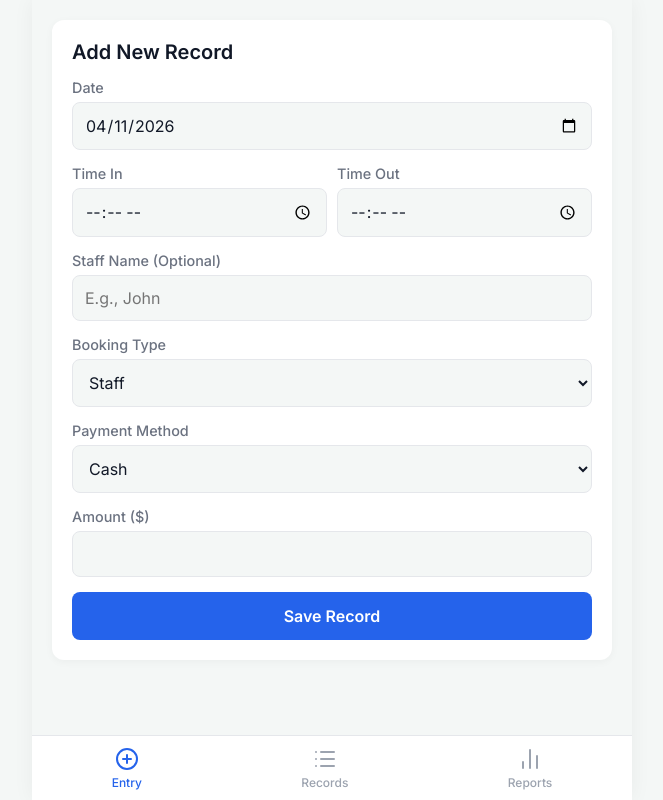
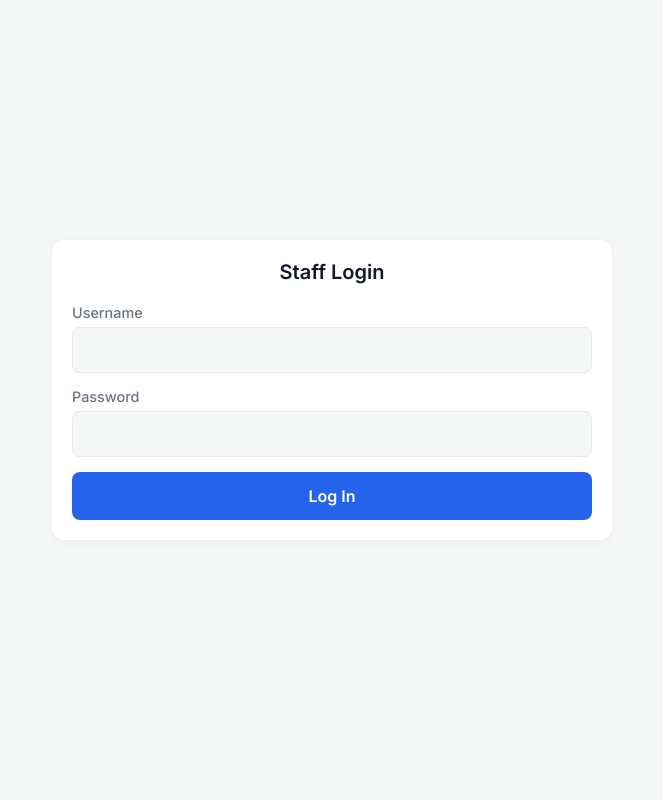
Before and after one commit to renthil-githup/sunshine-booking-app, a plain HTML site: page index.html in a window 1280 px wide. Shown: the whole page, without its empty margins (308-971 px from the left). Drawn offline with nearby package versions, Linux system fonts and the light colour scheme; no server answers.

Commit message:
Add files via upload

```diff
--- a/index.html
+++ b/index.html
@@ -14,7 +14,25 @@
     <link rel="stylesheet" href="css/styles.css">
 </head>
 <body>
-    <div id="app">
+    <div id="login-screen" style="display: flex; height: 100vh; flex-direction: column; justify-content: center; align-items: center; padding: 20px; max-width: 600px; margin: 0 auto;">
+        <div class="card" style="width: 100%;">
+            <h2 style="text-align:center; margin-bottom: 20px;">Staff Login</h2>
+            <form id="login-form">
+                <div class="form-group">
+                    <label>Username</label>
+                    <input type="text" id="login-username" required autocomplete="username">
+                </div>
+                <div class="form-group">
+                    <label>Password</label>
+                    <input type="password" id="login-password" required autocomplete="current-password">
+                </div>
+                <div id="login-error" style="color:red; font-size:0.9rem; margin-bottom:15px; text-align:center; display:none;"></div>
+                <button type="submit" class="btn" id="login-btn">Log In</button>
+            </form>
+        </div>
+    </div>
+
+    <div id="app" style="display: none;">
         <!-- Main Content Area -->
         <main id="main-content"></main>
 
```
